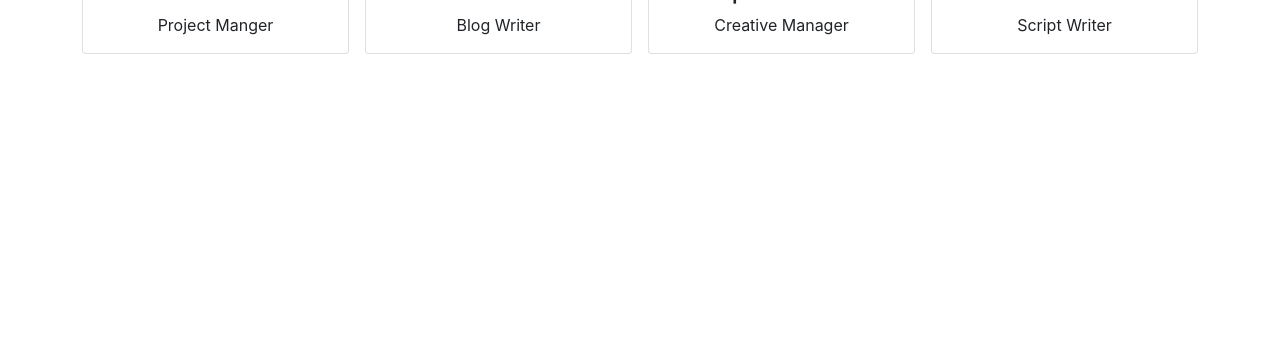
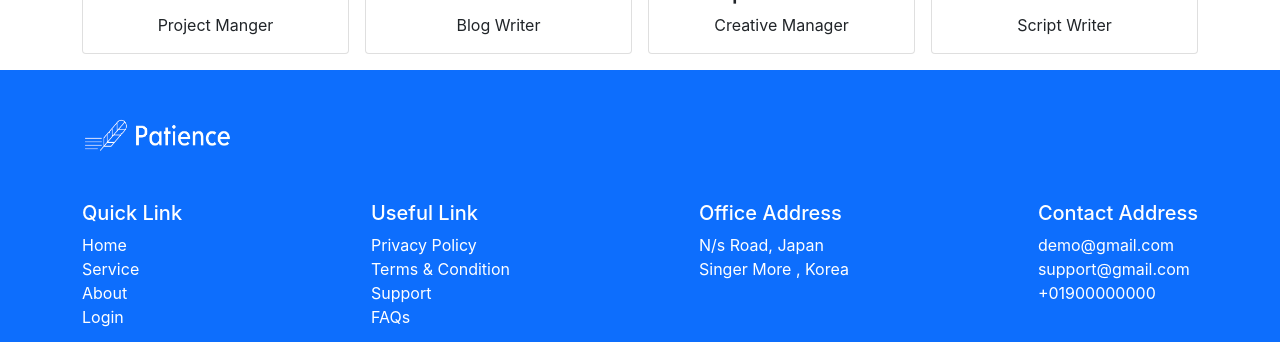
Before and after one commit to abunaserkayes0/Patience, a React (Create React App) app: page / in a window 1280 px wide. Shown: the part 2101-2443 px from the top of the page. Before the commit the page ends 2171 px from the top, so only its background shows below. Built offline with nearby package versions, Linux system fonts and the light colour scheme.

Commit message:
footer section complete

```diff
--- /dev/null
+++ b/src/Component/Footer/Footer.css
@@ -0,0 +1,3 @@
+article ul li {
+  list-style-type: none;
+}
--- /dev/null
+++ b/src/Component/Footer/Footer.js
@@ -0,0 +1,59 @@
+import { Container } from "react-bootstrap";
+import logo from "../../images/logo.png";
+import "./Footer.css";
+const Footer = () => {
+  return (
+    <div className="footer-section bg-primary">
+      <Container>
+        <div>
+          <img className="mt-5" width="150" height="35" src={logo} alt="" />
+        </div>
+        <div className="d-flex flex-wrap justify-content-between text-white mt-5">
+          <div>
+            <article>
+              <h5>Quick Link</h5>
+              <ul className="p-0">
+                <li>Home</li>
+                <li>Service</li>
+                <li>About</li>
+                <li>Login</li>
+              </ul>
+            </article>
+          </div>
+          <div>
+            <article>
+              <h5>Useful Link</h5>
+              <ul className="p-0">
+                <li>Privacy Policy</li>
+                <li>Terms & Condition</li>
+                <li>Support</li>
+                <li>FAQs</li>
+              </ul>
+            </article>
+          </div>
+          <div>
+            <article>
+              <h5>Office Address</h5>
+              <ul className="p-0">
+                <li>N/s Road, Japan</li>
+                <li>Singer More , Korea</li>
+              </ul>
+            </article>
+          </div>
+          <div>
+            <article>
+              <h5>Contact Address</h5>
+              <ul className="p-0">
+                <li>demo@gmail.com</li>
+                <li>support@gmail.com</li>
+                <li>+01900000000</li>
+              </ul>
+            </article>
+          </div>
+        </div>
+      </Container>
+    </div>
+  );
+};
+
+export default Footer;
--- a/src/Component/Home/Home.js
+++ b/src/Component/Home/Home.js
@@ -1,5 +1,6 @@
 import Banner from "../Banner/Banner";
 import Experts from "../Experts/Experts";
+import Footer from "../Footer/Footer";
 import Services from "../Services/Services";
 
 const Home = () => {
@@ -8,6 +9,7 @@ const Home = () => {
             <Banner></Banner>
             <Services></Services>
             <Experts></Experts>
+            <Footer></Footer>
         </div>
     );
 };
```
